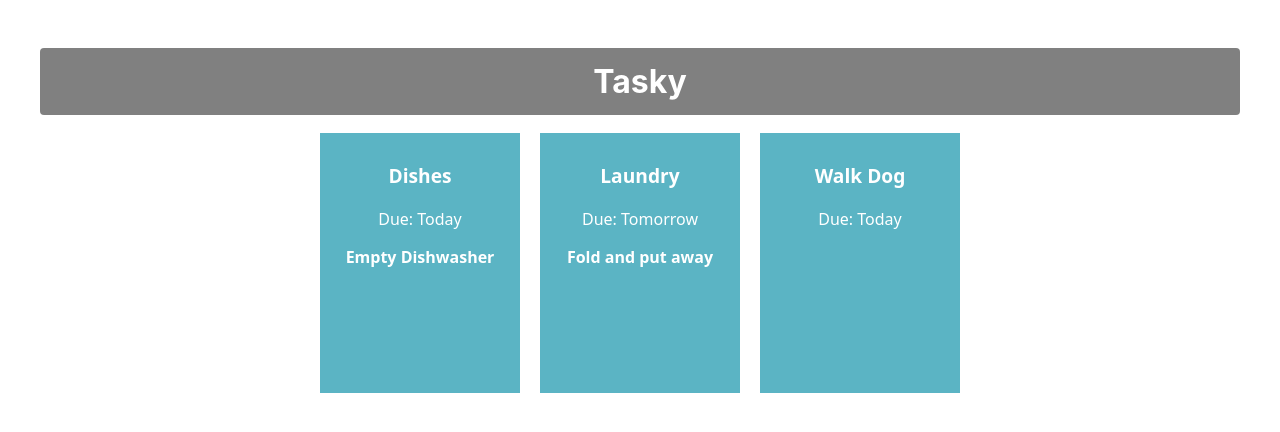
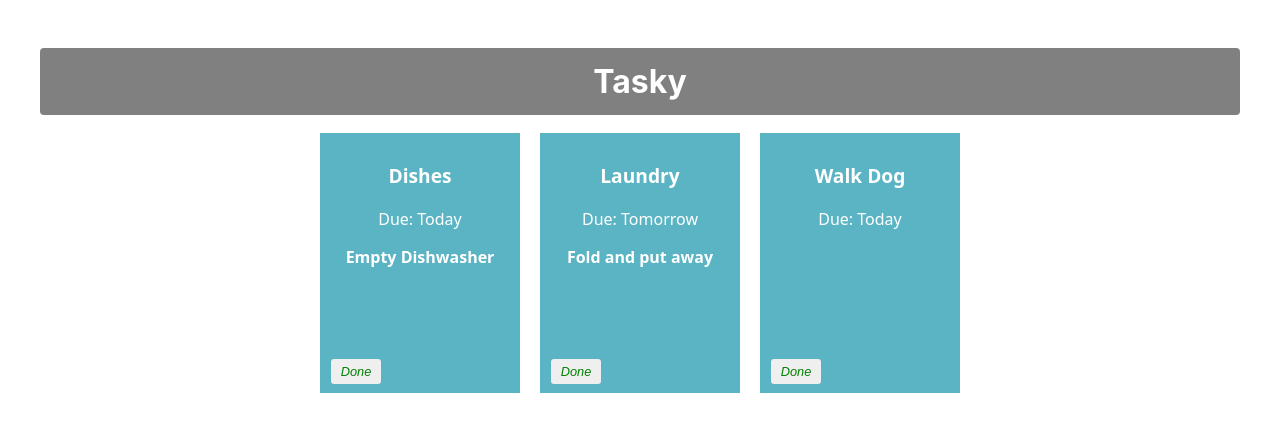
Before and after one commit to efjimm/react-labs, a React (Create React App) app in the folder tasky/: page / in a window 1280 px wide. Shown: the top 432 px of the page. Built offline with nearby package versions, Linux system fonts and the light colour scheme.

Commit message:
Mask tasks as done

```diff
--- a/tasky/src/App.css
+++ b/tasky/src/App.css
@@ -38,3 +38,20 @@
 .description {
   font-weight: bold;
 }
+
+button {
+  border: none;
+  border-radius: 3px;
+  font-style: italic;
+  font-size: 0.8em;
+  margin: 4px 6px;
+  width: 50px;
+  height: 25px;
+}
+
+.doneButton {
+  position: absolute;
+  bottom: 5px;
+  left: 5px;
+  color: green;
+}
--- a/tasky/src/App.js
+++ b/tasky/src/App.js
@@ -10,26 +10,37 @@
         title: "Dishes",
         description: "Empty Dishwasher",
         deadline: "Today",
+        done: false,
       },
       {
         id: 2,
         title: "Laundry",
         description: "Fold and put away",
         deadline: "Tomorrow",
+        done: false,
       },
-      { id: 3, title: "Walk Dog", deadline: "Today" },
+      { id: 3, title: "Walk Dog", deadline: "Today", done: false },
     ],
   });
+
+  const doneHandler = (taskIndex) => {
+    const tasks = [...taskState.tasks];
+    tasks[taskIndex].done = !tasks[taskIndex].done;
+    setTaskState({ tasks });
+    console.log(`${taskIndex} ${tasks[taskIndex].done}`);
+  };
 
   return (
     <div className="container">
       <h1>Tasky</h1>
-      {taskState.tasks.map((task) => (
+      {taskState.tasks.map((task, index) => (
         <Task
           title={task.title}
           description={task.description}
           deadline={task.deadline}
           key={task.id}
+          done={task.done}
+          markDone={() => doneHandler(index)}
         />
       ))}
     </div>
--- a/tasky/src/components/Task.js
+++ b/tasky/src/components/Task.js
@@ -2,10 +2,16 @@
 
 function Task(props) {
   return (
-    <div className="card">
+    <div
+      className="card"
+      style={{ backgroundColor: props.done ? "lightgrey" : "#5bb4c4" }}
+    >
       <p className="title">{props.title}</p>
       <p>Due: {props.deadline}</p>
       <p className="description">{props.description}</p>
+      <button className="doneButton" onClick={props.markDone}>
+        Done
+      </button>
     </div>
   );
 }
```
